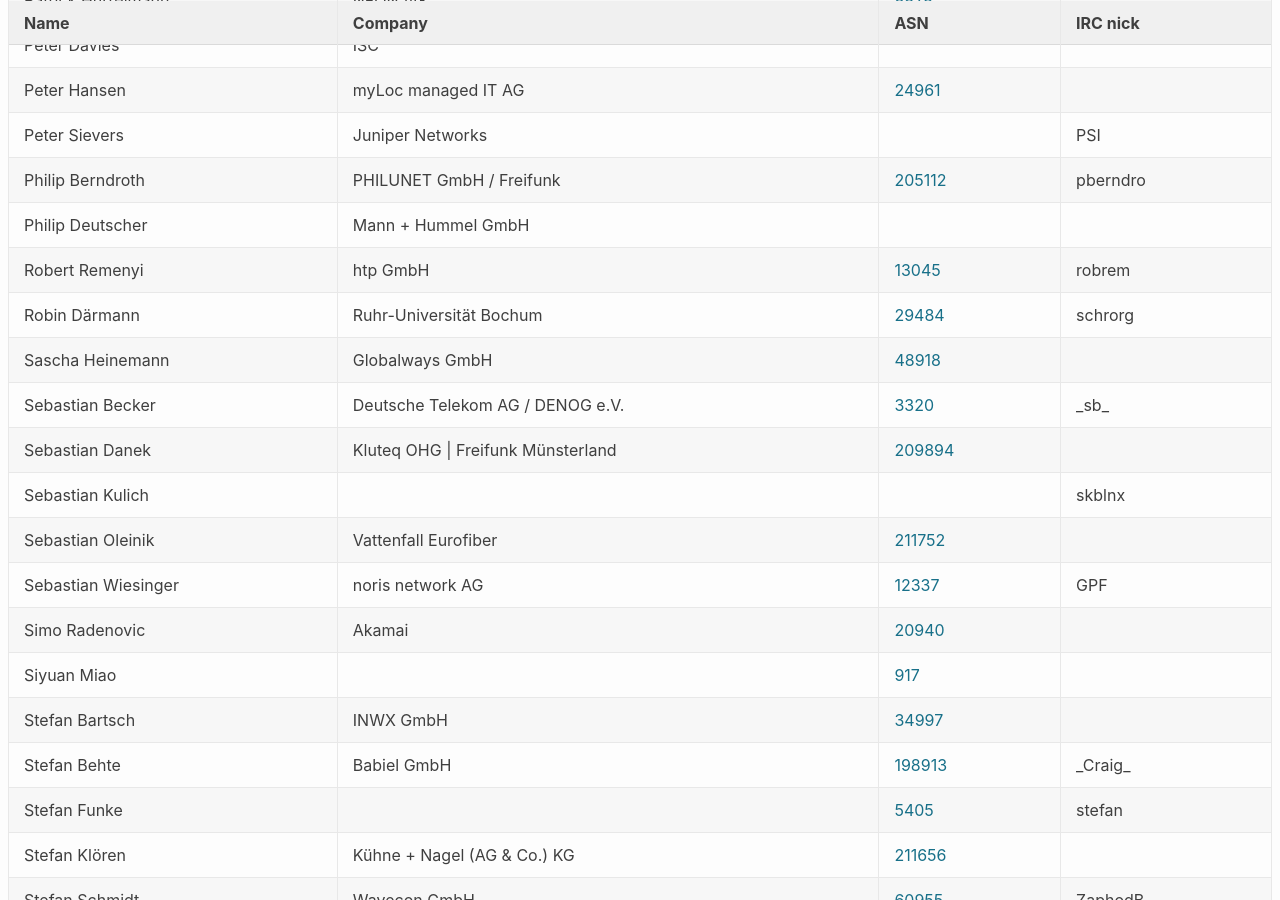
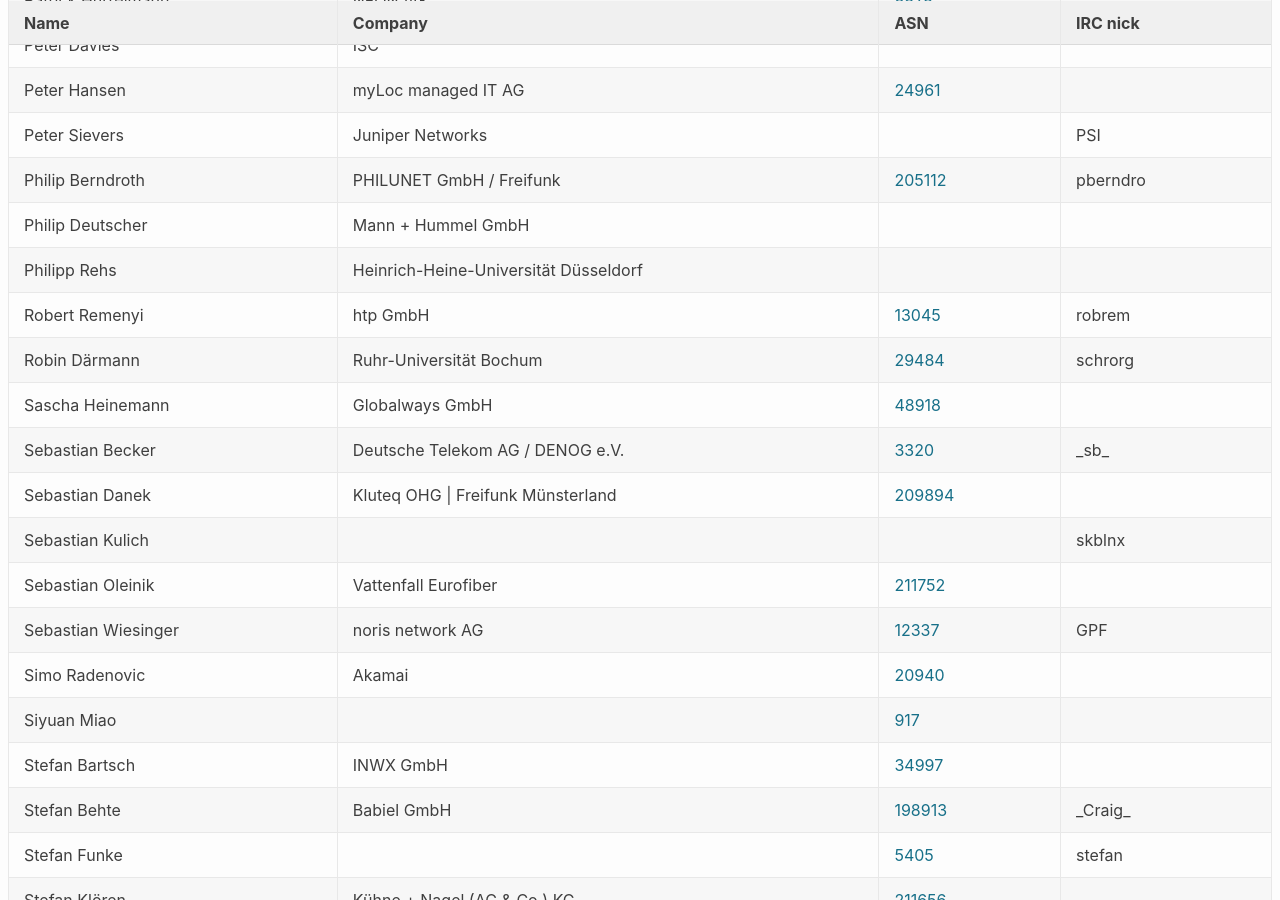
Before and after one commit to denog/pretix-attendeelist, a Jekyll site: the page built from denog15/index.md, in a window 1280 px wide and 900 px high, scrolled down 4564 px. Built offline with Jekyll 4.4.1, drawn with Linux system fonts in a browser that asks for light colours.

Commit message:
Latest data: Wed Aug 30 07:10:02 UTC 2023

```diff
--- a/_data/attendees_denog15_onsite.json
+++ b/_data/attendees_denog15_onsite.json
@@ -618,6 +618,12 @@
     "asn": null
   },
   {
+    "name": "Philipp Rehs",
+    "company": "Heinrich-Heine-Universität Düsseldorf",
+    "irc": null,
+    "asn": null
+  },
+  {
     "name": "Robert Remenyi",
     "company": "htp GmbH",
     "irc": "robrem",
```
